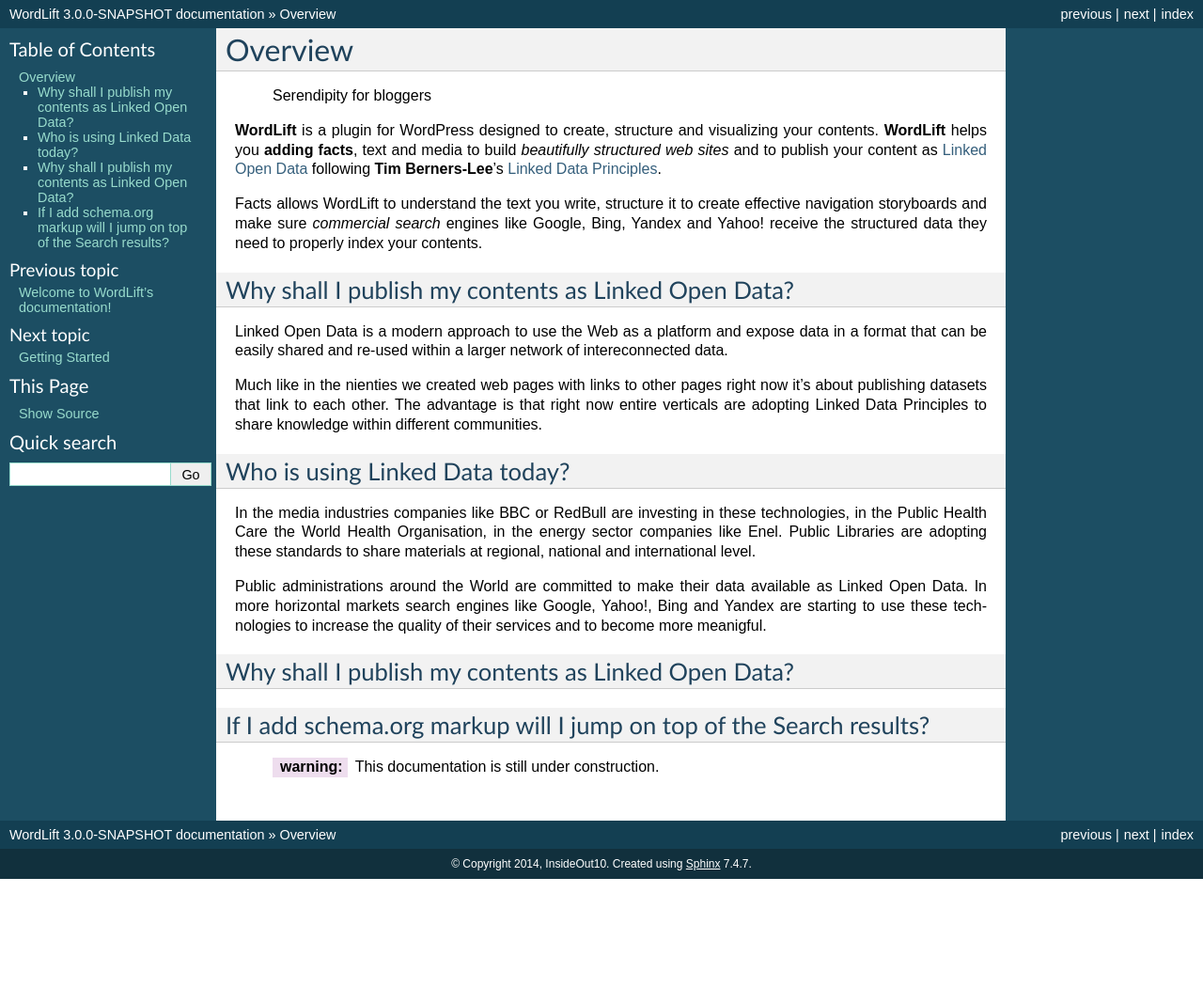
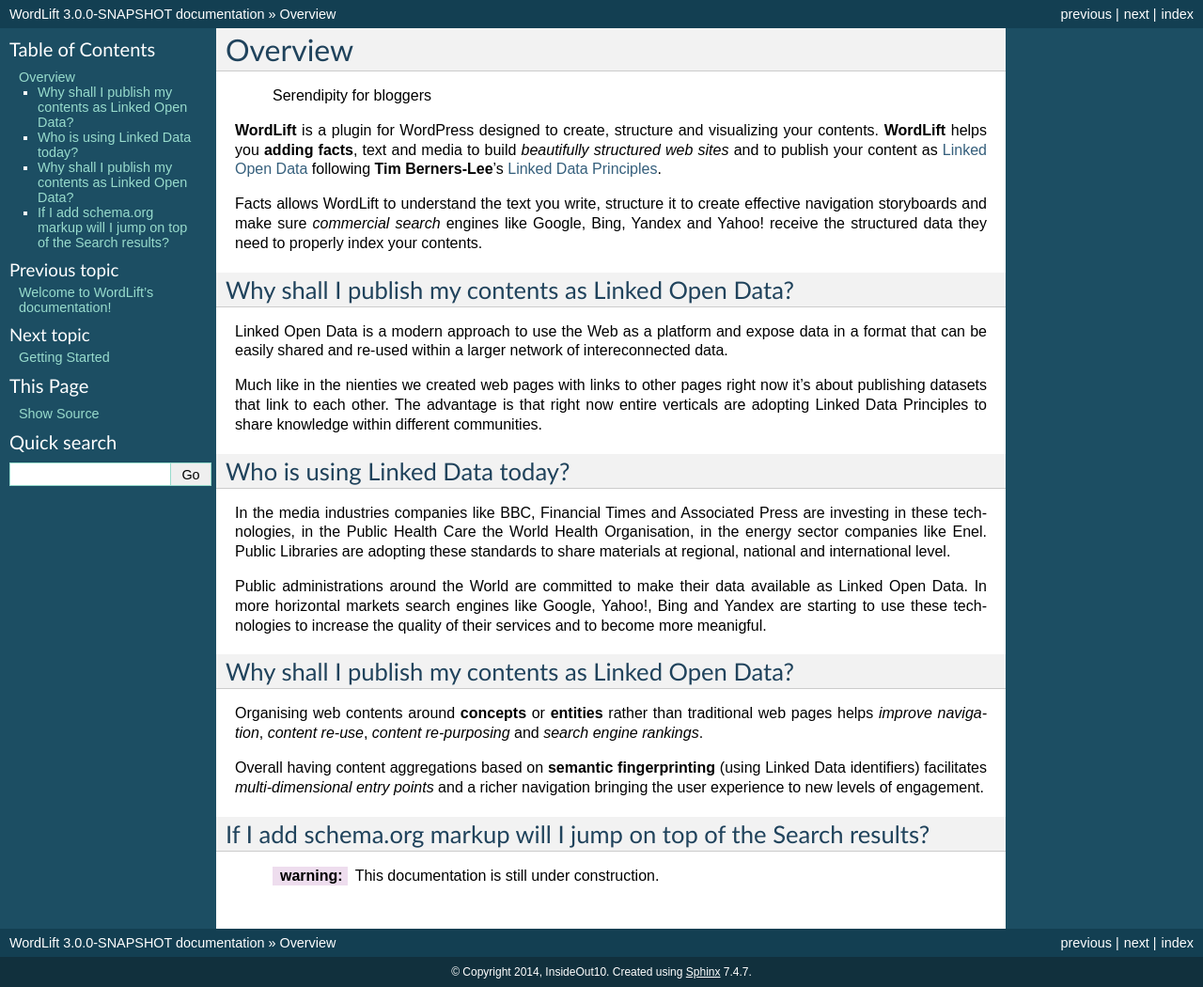
Before and after one commit to insideout10/wordlift-docs, a Sphinx documentation site: the page built from docs/overview.rst, in a window 1280 px wide. Shown: the whole page at 94% size. Built offline with Sphinx 7.4.7, drawn with Linux system fonts in a browser that asks for light colours; before the commit the page ends 935 px from its top, so only the background shows below that.

Commit message:
Update overview.rst

```diff
--- a/docs/overview.rst
+++ b/docs/overview.rst
@@ -27,7 +27,7 @@
 Who is using Linked Data today?
 =================
 
-In the media industries companies like BBC or RedBull are investing in these technologies, in the Public Health Care
+In the media industries companies like BBC, Financial Times and Associated Press are investing in these technologies, in the Public Health Care
 the World Health Organisation, in the energy sector companies like Enel. Public Libraries are adopting these
 standards to share materials at regional, national and international level.
 
@@ -38,6 +38,11 @@
 =================
 Why shall I publish my contents as Linked Open Data?
 =================
+Organising web contents around **concepts** or **entities** rather than traditional web pages helps
+*improve navigation*, *content re-use*, *content re-purposing* and *search engine rankings*.
+
+Overall having content aggregations based on **semantic fingerprinting** (using Linked Data identifiers) facilitates
+*multi-dimensional entry points* and a richer navigation bringing the user experience to new levels of engagement.
 
 =================
 If I add schema.org markup will I jump on top of the Search results?
```
